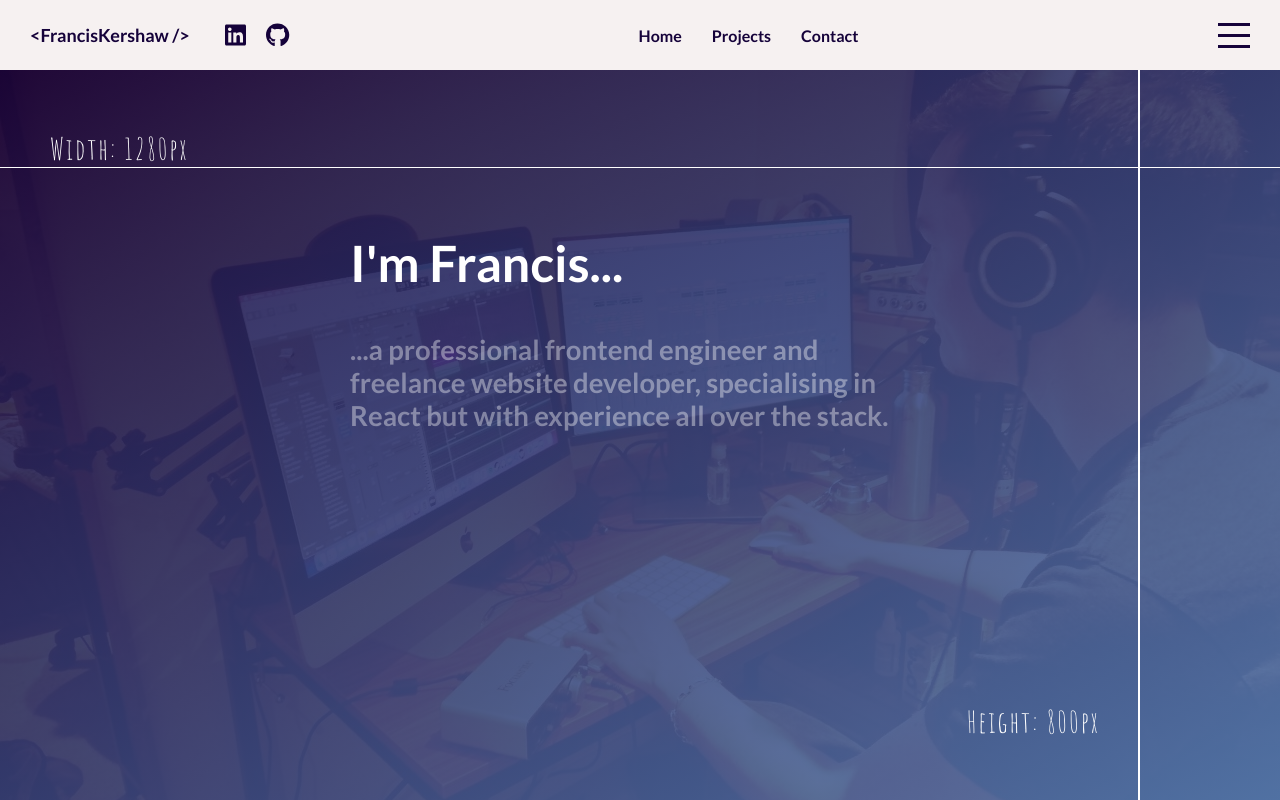
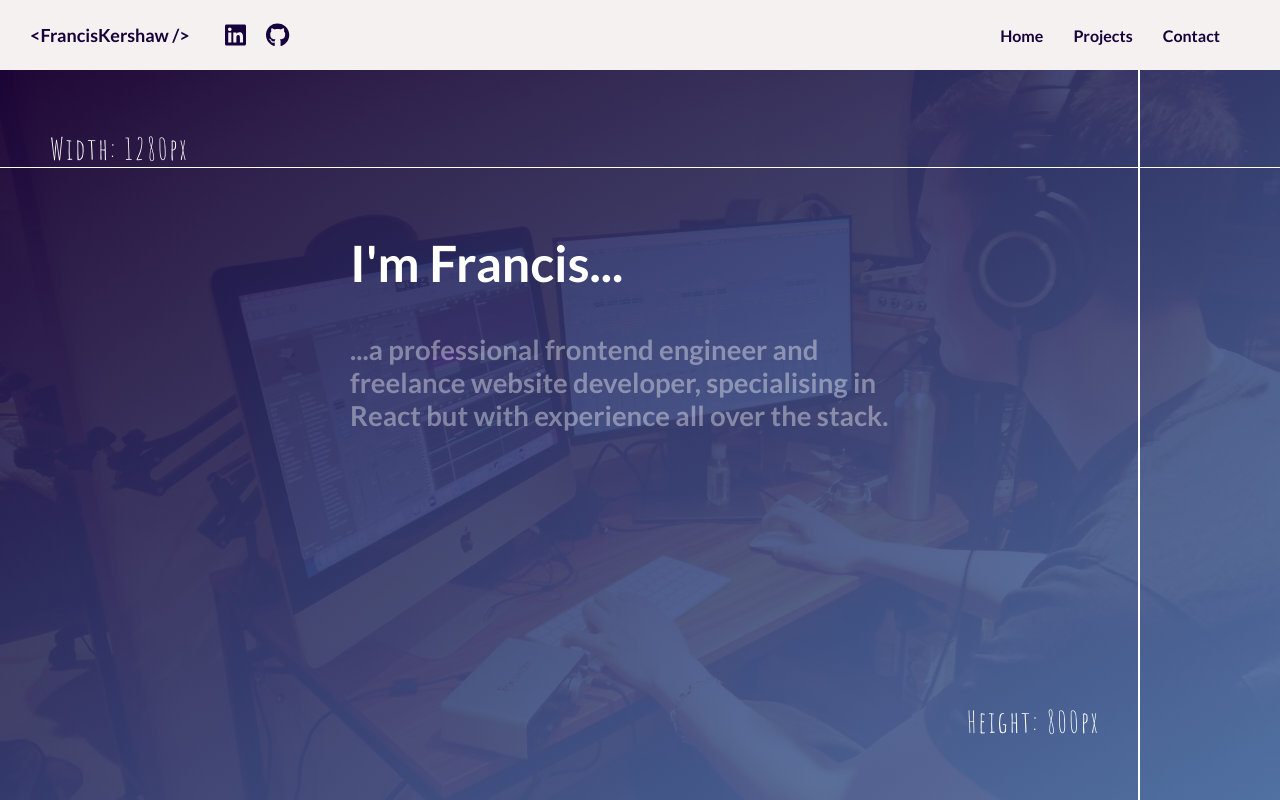
Before and after one commit to franciskershaw/franciskportfolio, a React (Create React App) app in the folder frontend/: page / in a window 1280 px wide. Built offline with nearby package versions, Linux system fonts and the light colour scheme; no server answers; grey boxes are pictures that could not be loaded.

Commit message:
fix sidebar open issue when increasing screen size

```diff
--- a/frontend/src/components/Header/Header.js
+++ b/frontend/src/components/Header/Header.js
@@ -23,6 +23,7 @@ const Header = (props) => {
             </a>
           </div>
         </div>
+        {winWidth > 767 ? (
           <ul>
             <li>
               <a href="#hero">Home</a>
@@ -34,6 +35,7 @@ const Header = (props) => {
               <a href="#contact">Contact</a>
             </li>
           </ul>
+        ) : (
           <div className="header__wrapper--right">
             <div
               onClick={() => props.setMenuOpen(!props.menuOpen)}
@@ -43,6 +45,7 @@ const Header = (props) => {
               <span className="line3"></span>
             </div>
           </div>
+        )}
       </div>
     </header>
   );
--- a/frontend/src/components/Sidebar/Sidebar.js
+++ b/frontend/src/components/Sidebar/Sidebar.js
@@ -1,4 +1,16 @@
+import { useContext, useEffect } from 'react';
+import AppContext from '../../context/AppContext';
+
 const Sidebar = (props) => {
+  const { windowDimensions } = useContext(AppContext);
+  const winWidth = windowDimensions.winWidth;
+
+  useEffect(() => {
+    if (winWidth > 767 && props.menuOpen) {
+      props.setMenuOpen(false);
+    }
+  }, [winWidth]);
+
   return (
     <div className={`sidebar ${props.menuOpen && 'sidebar--active'}`}>
       <ul>
@@ -13,7 +25,7 @@ const Sidebar = (props) => {
         </li>
       </ul>
     </div>
-	)
-}
+  );
+};
 
 export default Sidebar;
```
Lines whose indentation alone changed are shown as unchanged.
